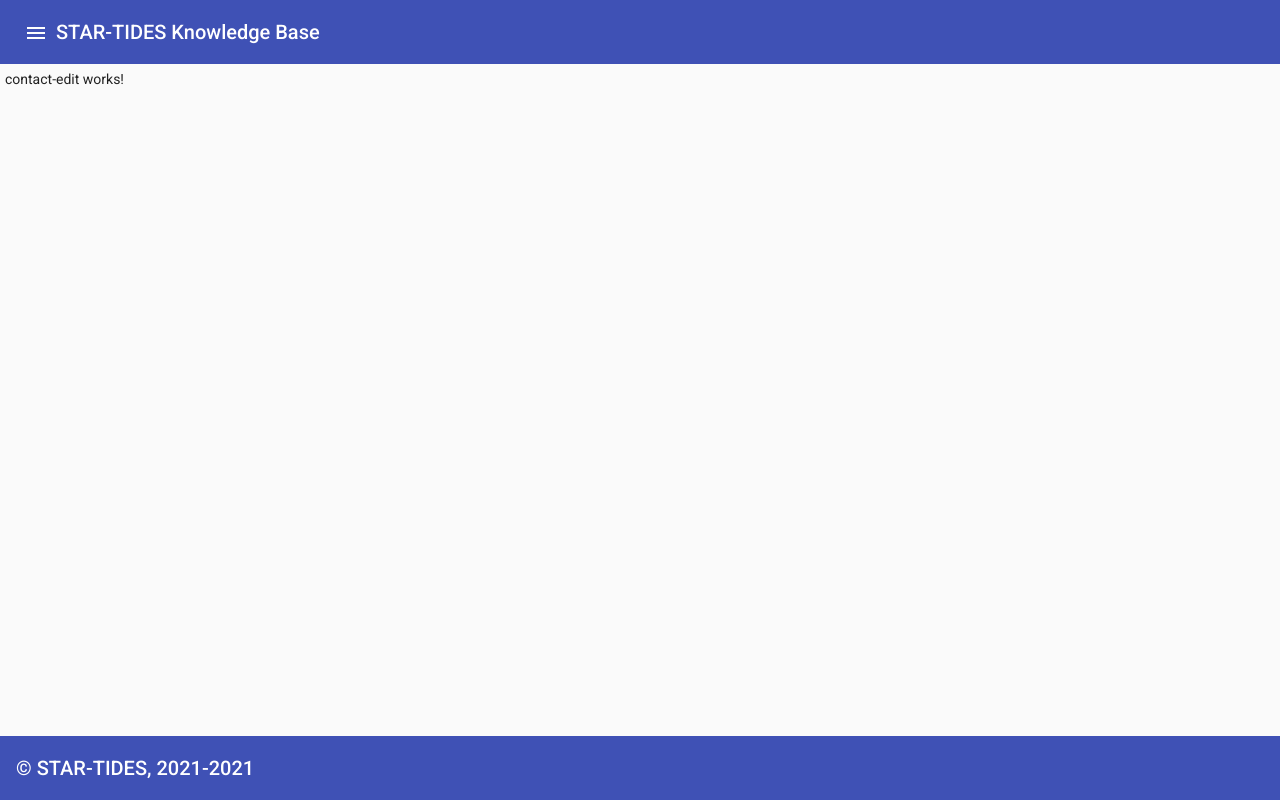
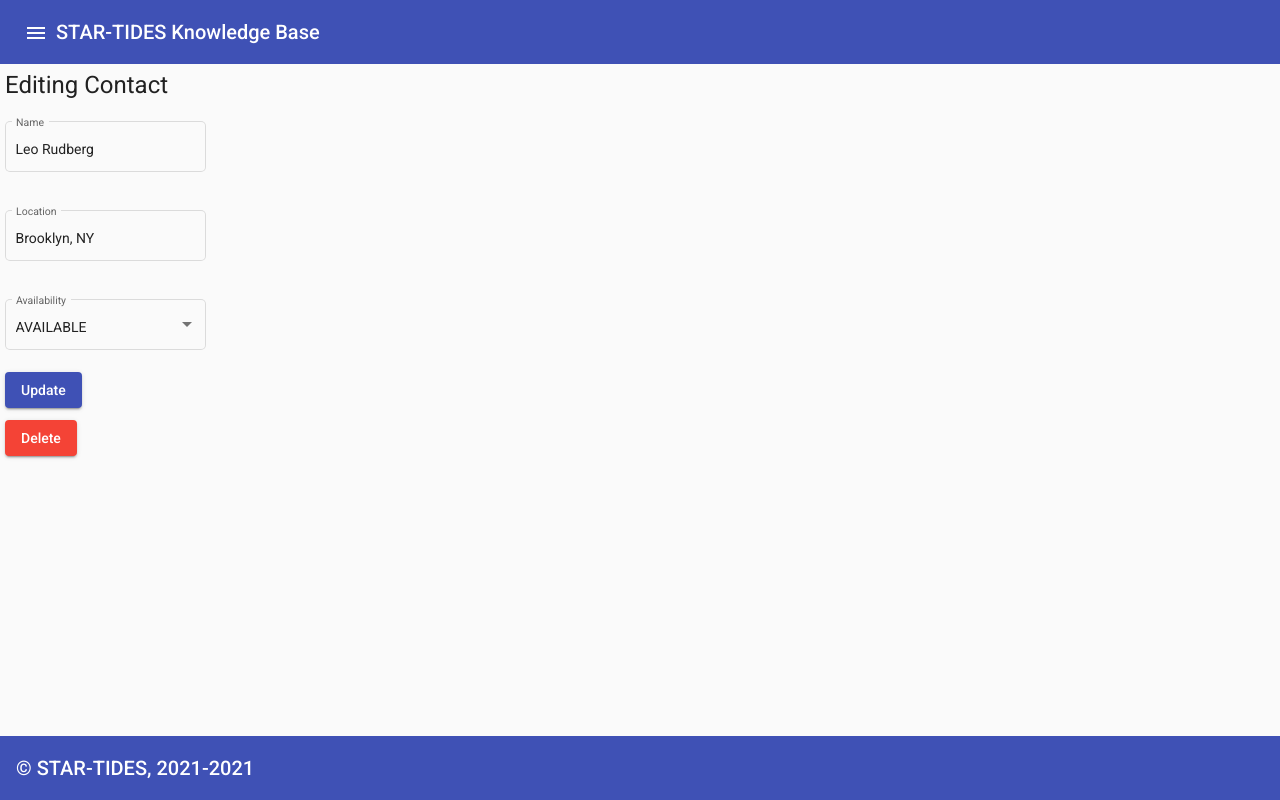
Before and after one commit to STAR-TIDES/kb, an Angular app in the folder frontend/star-tides/: page /contacts/1/edit in a window 1280 px wide. Built offline with nearby package versions, Linux system fonts and the light colour scheme.

Commit message:
Add search results and editing for demo.

```diff
--- a/frontend/star-tides/src/app/contact-edit/contact-edit.component.html
+++ b/frontend/star-tides/src/app/contact-edit/contact-edit.component.html
@@ -1 +1,29 @@
-<p>contact-edit works!</p>
+<div *ngIf="contact; else notFound">
+    <h1>Editing Contact</h1>
+    <div class='kb-form'>
+        <form>
+            <mat-form-field appearance="outline">
+                <mat-label>Name</mat-label>
+                <input matInput [(ngModel)]="contact.name" name="name">
+            </mat-form-field>
+            <p></p>
+            <mat-form-field appearance="outline">
+                <mat-label>Location</mat-label>
+                <input matInput [(ngModel)]="contact.location.arbitraryText" name="locationArbitraryText">
+            </mat-form-field>
+            <p></p>
+            <mat-form-field appearance="outline">
+                <mat-label>Availability</mat-label>
+                <mat-select [(ngModel)]="contact.availability" name="availability">
+                    <mat-option *ngFor="let a of AVAILABILITY_LIST" [value]="a">
+                        {{a}}
+                    </mat-option>
+                </mat-select>
+            </mat-form-field>
+        </form>
+    </div>
+    <button mat-raised-button color='primary' (click)="onUpdateClick()">Update</button>
+    <p></p>
+    <button mat-raised-button color='warn' (click)="onDeleteClick()">Delete</button>
+</div>
+<ng-template #notFound>No contact found.</ng-template>
--- a/frontend/star-tides/src/app/contact-edit/contact-edit.component.ts
+++ b/frontend/star-tides/src/app/contact-edit/contact-edit.component.ts
@@ -1,4 +1,9 @@
 import { Component, OnInit } from '@angular/core';
+import { NgForm } from '@angular/forms';
+import { ActivatedRoute, Router } from '@angular/router';
+import { AVAILABILITY_LIST } from '../data/availability';
+import { Contact } from '../data/contact';
+import { KnowledgeBaseService } from '../knowledge-base.service';
 
 @Component({
   selector: 'app-contact-edit',
@@ -6,10 +11,38 @@
   styleUrls: ['./contact-edit.component.css']
 })
 export class ContactEditComponent implements OnInit {
+  contact?: Contact;
+  AVAILABILITY_LIST = AVAILABILITY_LIST;
 
-  constructor() { }
+  constructor(
+    private activatedRoute: ActivatedRoute,
+    private service: KnowledgeBaseService,
+    private router: Router) { }
 
   ngOnInit(): void {
+    const id = this.activatedRoute.snapshot.paramMap.get('id');
+    if (!id) {
+      throw new Error('id not present in route');
+    }
+
+    this.service.getContact(id).subscribe(c => this.contact = c);
   }
 
+  onDeleteClick() {
+    if (!this.contact) {
+      throw new Error('no contact');
+    }
+
+    this.service.deleteContact(this.contact.id).subscribe(
+      _ => window.alert(`Successfully deleted ${this.contact?.name}!`));
+  }
+
+  onUpdateClick() {
+    if (!this.contact) {
+      throw new Error('no contact');
+    }
+
+    this.service.updateContact(this.contact.id, this.contact).subscribe(
+      c => this.router.navigate(['/contacts', c.id]));
+  }
 }
--- a/frontend/star-tides/src/app/data/availability.ts
+++ b/frontend/star-tides/src/app/data/availability.ts
@@ -3,3 +3,5 @@
     Unavailable = 'UNAVAILABLE',
     Available = 'AVAILABLE',
 }
+
+export const AVAILABILITY_LIST = Object.values(Availability);
--- a/frontend/star-tides/src/app/knowledge-base.service.ts
+++ b/frontend/star-tides/src/app/knowledge-base.service.ts
@@ -7,6 +7,7 @@
 import { Availability } from './data/availability';
 import { ContactListComponent } from './contact-list/contact-list.component';
 import { Project, ProjectStatus } from './data/project';
+import { HttpClient } from '@angular/common/http';
 
 @Injectable({
   providedIn: 'root'
@@ -106,11 +107,20 @@
   }
 
   listContacts(query = '', pageToken = '', pageSize = 10): Observable<Contact[]> {
-    return of(this.fakeContacts);
+    if (query == '') {
+      return of(this.fakeContacts);
+    }
+
+    return of(this.fakeContacts.filter(c => JSON.stringify(c).includes(query)));
   }
 
   updateContact(id: string, contact: Contact): Observable<Contact> {
-    throw new Error('unimplemented');
+    const index = this.fakeContacts.findIndex(c => c.id == id);
+    if (index < 0) {
+      return throwError(`failed to find contact with id ${id}`);
+    }
+    this.fakeContacts[index] = contact;
+    return of(contact);
   }
 
   deleteContact(id: string): Observable<{}> {
@@ -133,6 +143,9 @@
   }
 
   listProjects(query = '', pageToken = '', pageSize = 10): Observable<Project[]> {
-    return of(this.fakeProjects);
+    if (query == '') {
+      return of(this.fakeProjects);
+    }
+    return of(this.fakeProjects.filter(p => JSON.stringify(p).includes(query)));
   }
 }
--- a/frontend/star-tides/src/app/project-edit/project-edit.component.ts
+++ b/frontend/star-tides/src/app/project-edit/project-edit.component.ts
@@ -1,4 +1,8 @@
 import { Component, OnInit } from '@angular/core';
+import { NgForm } from '@angular/forms';
+import { ActivatedRoute } from '@angular/router';
+import { Project } from '../data/project';
+import { KnowledgeBaseService } from '../knowledge-base.service';
 
 @Component({
   selector: 'app-project-edit',
@@ -6,10 +10,22 @@
   styleUrls: ['./project-edit.component.css']
 })
 export class ProjectEditComponent implements OnInit {
+  project?: Project;
 
-  constructor() { }
+  constructor(private activatedRoute: ActivatedRoute, private service: KnowledgeBaseService) { }
 
   ngOnInit(): void {
+    const id = this.activatedRoute.snapshot.paramMap.get('id');
+    if (!id) {
+      throw new Error('id not present in route');
+    }
+    this.service.getProject(id).subscribe(p => this.project = p);
   }
 
+  onDeleteClick() {
+    if (!this.project) {
+      throw new Error('project not present');
+    }
+    this.service.deleteContact(this.project.id).subscribe(_ => window.alert(`Delete Project ${this.project?.name}!`));
+  }
 }
--- a/frontend/star-tides/src/app/search-results/search-results.component.html
+++ b/frontend/star-tides/src/app/search-results/search-results.component.html
@@ -1,2 +1,6 @@
 <p>search-results works!</p>
 <p>Got query: <code>{{query}}</code></p>
+<h1>Contacts</h1>
+<div *ngFor="let contact of contacts">{{contact | json}}</div>
+<h1>Projects</h1>
+<div *ngFor="let project of projects">{{project | json}}</div>
--- a/frontend/star-tides/src/app/search-results/search-results.component.ts
+++ b/frontend/star-tides/src/app/search-results/search-results.component.ts
@@ -1,5 +1,9 @@
 import { Component, OnInit } from '@angular/core';
 import { ActivatedRoute } from '@angular/router';
+import { Observable } from 'rxjs';
+import { Contact } from '../data/contact';
+import { Project } from '../data/project';
+import { KnowledgeBaseService } from '../knowledge-base.service';
 
 @Component({
   selector: 'app-search-results',
@@ -8,10 +12,16 @@
 })
 export class SearchResultsComponent implements OnInit {
   query = '';
+  contacts: Contact[] = [];
+  projects: Project[] = [];
 
-  constructor(private activatedRoute: ActivatedRoute) { }
+  constructor(
+    private activatedRoute: ActivatedRoute,
+    private service: KnowledgeBaseService) { }
 
   ngOnInit(): void {
     this.query = this.activatedRoute.snapshot.paramMap.get('query') || '';
+    this.service.listContacts(this.query).subscribe(cs => this.contacts = cs);
+    this.service.listProjects(this.query).subscribe(ps => this.projects = ps);
   }
 }
```
Also changed, not shown: frontend/star-tides/src/app/data/contact.ts (+9 -9 lines).
